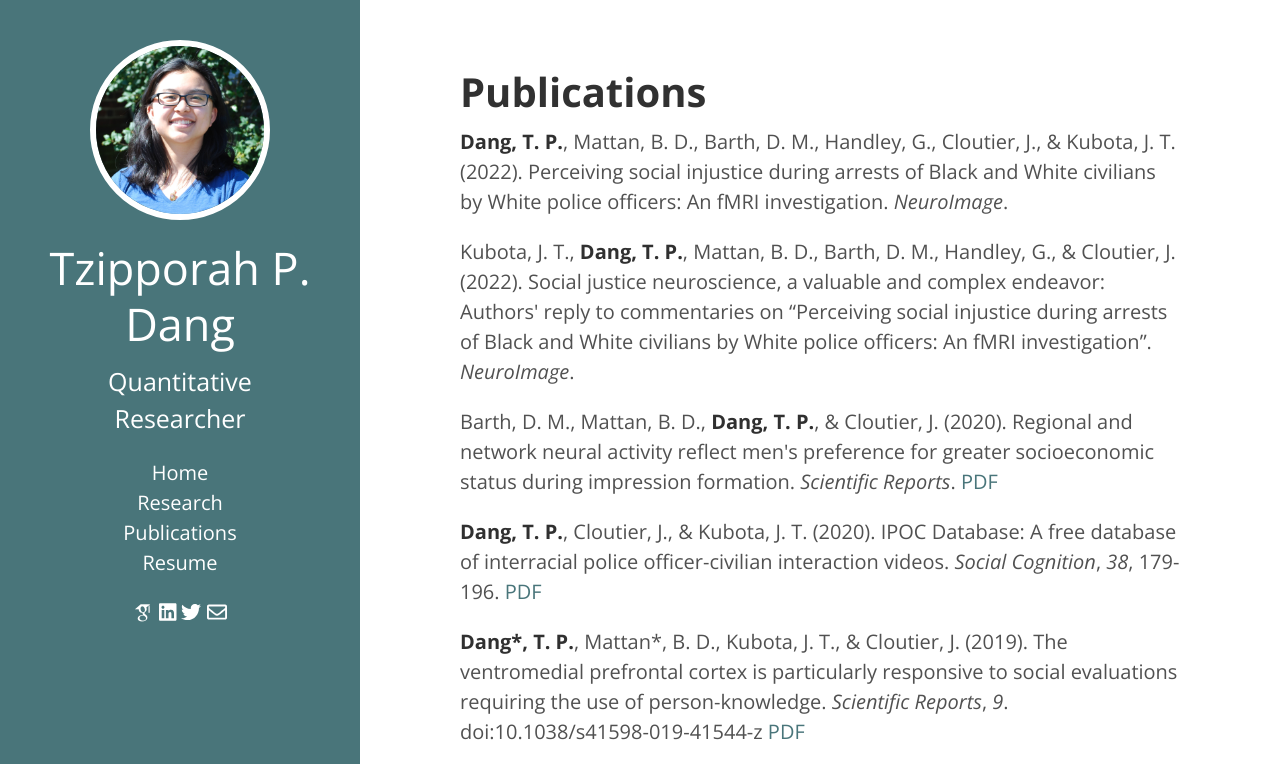
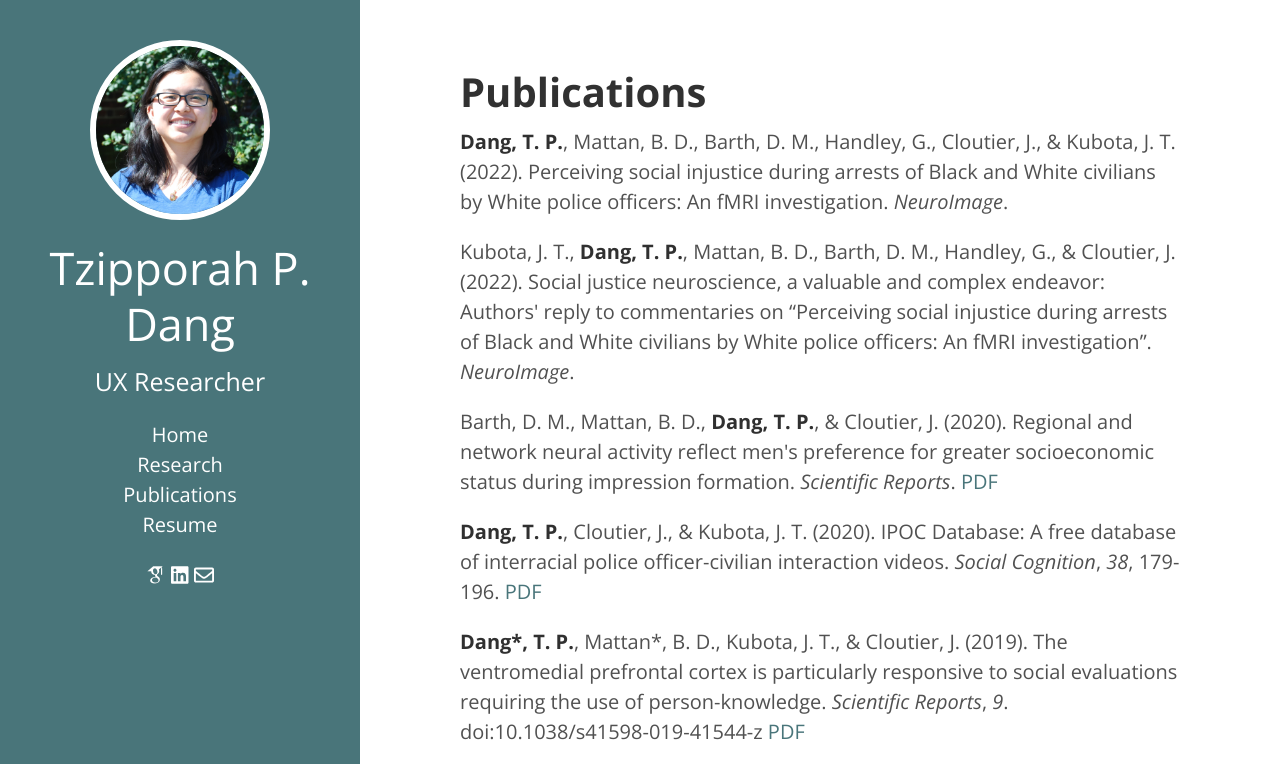
Before and after one commit to tzipporahdang/tzipporahdang.github.io, a plain HTML site: page publications/index.html in a window 1280 px wide. Shown: the top 764 px of the page. Drawn offline with nearby package versions, Linux system fonts and the light colour scheme; files whose address does not match are found by name.

Commit message:
Update index.html

```diff
--- a/publications/index.html
+++ b/publications/index.html
@@ -90,7 +90,7 @@
       <h1>Tzipporah P. Dang</h1>
 
 
-      <p class="lead">Quantitative Researcher</p>
+      <p class="lead">UX Researcher</p>
 
     </div>
 
@@ -119,11 +119,7 @@
         <i class="fab fa-linkedin" aria-hidden="true"></i>
       </a>
 
-      <a href="https://www.twitter.com/TzipporahDang" rel="me" title="Twitter" target="_blank">
-        <i class="fab fa-twitter" aria-hidden="true"></i>
-      </a>
-
-      <a href="mailto:tpdang@udel.edu" rel="me" title="tpdang (at) udel (dot) edu" target="_blank">
+      <a href="mailto:tzipporahdang@gmail.com" rel="me" title="tzipporahdang (at) gmail (dot) edu" target="_blank">
         <i class="fab far fa-envelope" aria-hidden="true"></i>
       </a>
 
```
